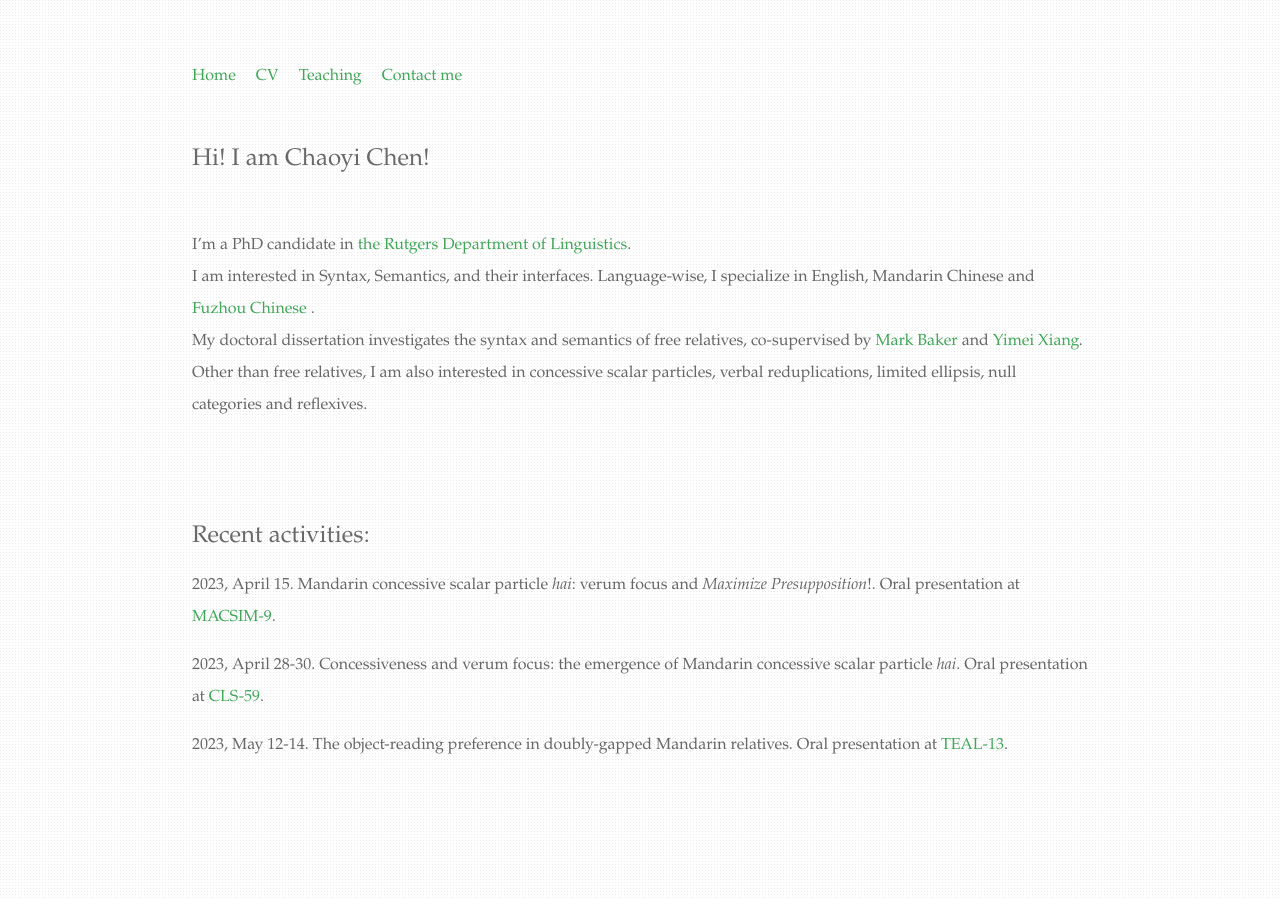
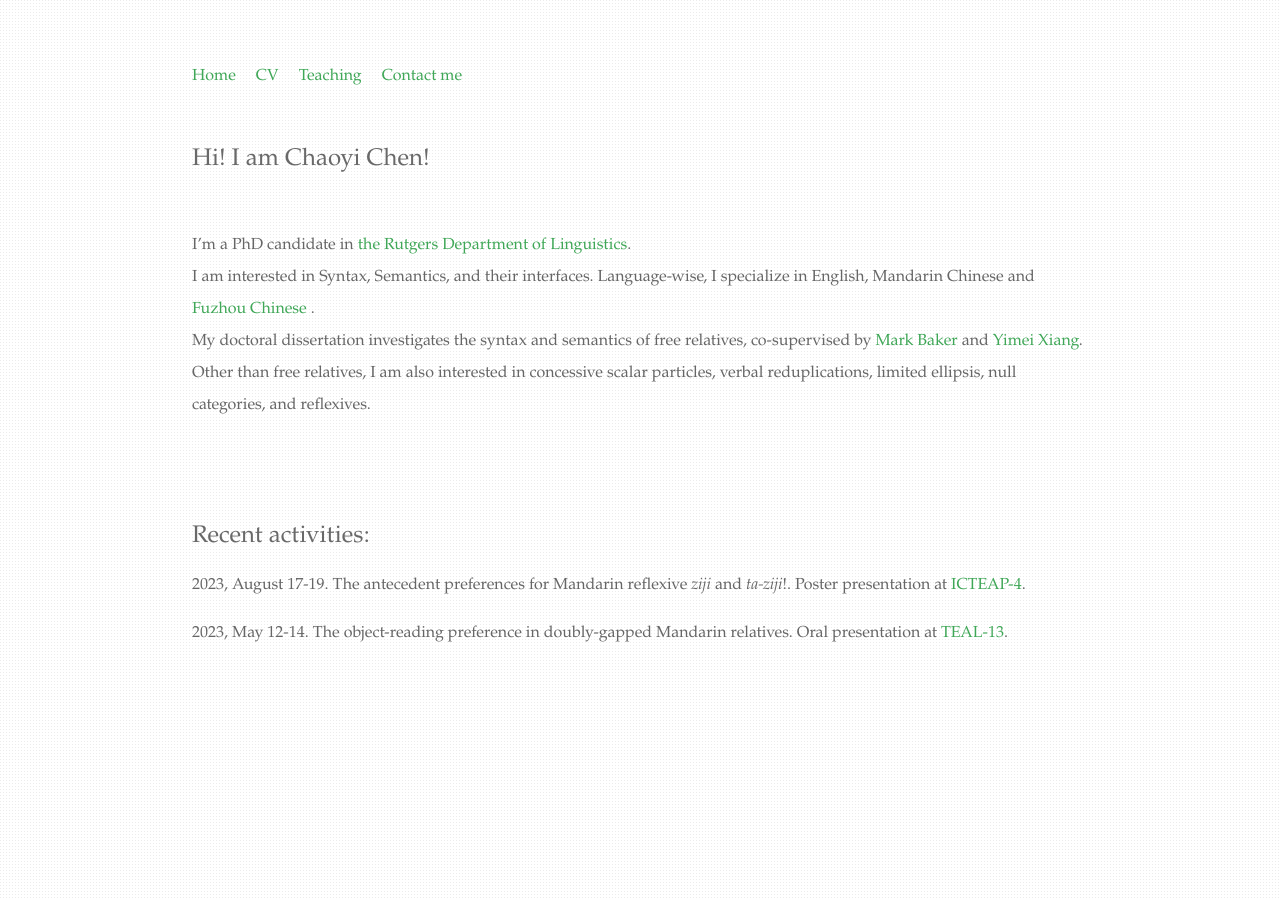
Before and after one commit to chaoyichen71/chaoyichen71.github.io, a Jekyll site: the page built from index.html, in a window 1280 px wide. Built offline with Jekyll 4.4.1, drawn with Linux system fonts in a browser that asks for light colours.

Commit message:
Update index.html
update 08/07

```diff
--- a/index.html
+++ b/index.html
@@ -8,13 +8,12 @@ title: Chaoyi Chen (陈超逸)
 			<p>I’m a PhD candidate in <a href="https://ling.rutgers.edu/"> the Rutgers Department of Linguistics</a>.<br>
 			I am interested in Syntax, Semantics, and their interfaces. Language-wise, I specialize in English, Mandarin Chinese and <a href="https://en.wikipedia.org/wiki/Fuzhou_dialect">Fuzhou Chinese </a>.<br>
 		        My doctoral dissertation investigates the syntax and semantics of free relatives, co-supervised by <a href="https://sites.rutgers.edu/mark-baker/people/mark-baker/">Mark Baker</a> and <a href="https://yimeixiang.wordpress.com/">Yimei Xiang</a>.<br>
-			Other than free relatives, I am also interested in concessive scalar particles, verbal reduplications, limited ellipsis, null categories and reflexives.
+			Other than free relatives, I am also interested in concessive scalar particles, verbal reduplications, limited ellipsis, null categories, and reflexives.
 </div>
 		</br>
 		</br>
 		<div class="blurb">
 			<h2>Recent activities:</h2>
-			<p>2023, April 15. Mandarin concessive scalar particle <i>hai</i>: verum focus and <i>Maximize Presupposition</i>!. Oral presentation at <a href="https://www.macsim.us/the-9th-macsim/9th-macsim-schedule/">MACSIM-9</a>.
-			<p>2023, April 28-30. Concessiveness and verum focus: the emergence of Mandarin concessive scalar particle <i>hai</i>. Oral presentation at <a href="http://chicagolinguisticsociety.org/">CLS-59</a>. </p>
+			<p>2023, August 17-19. The antecedent preferences for Mandarin reflexive <i>ziji</i> and <i>ta-ziji</i>!. Poster presentation at <a href="https://sites.google.com/view/icteap4/home?authuser=0">ICTEAP-4</a>.
 			<p>2023, May 12-14. The object-reading preference in doubly-gapped Mandarin relatives. Oral presentation at <a href="https://sites.google.com/ntnueng.tw/teal13">TEAL-13</a>. </p>
 </div>
```
